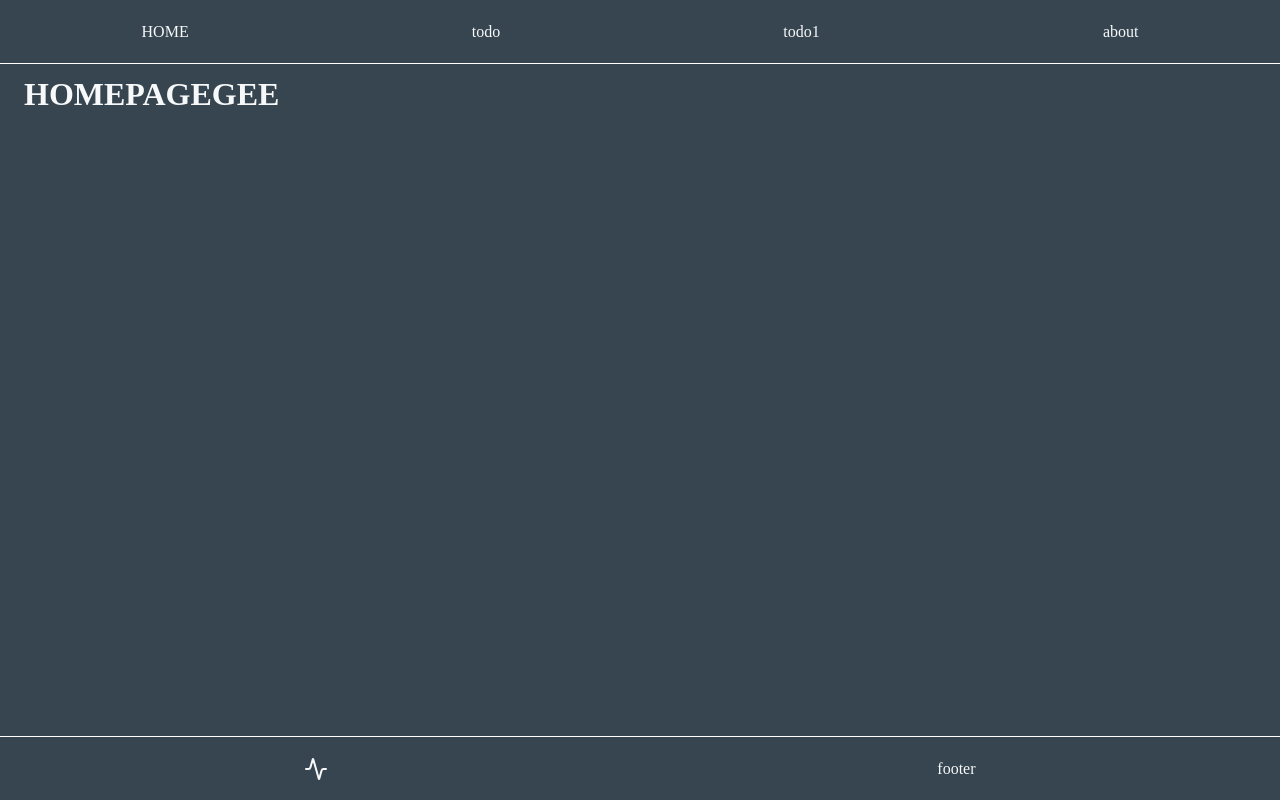
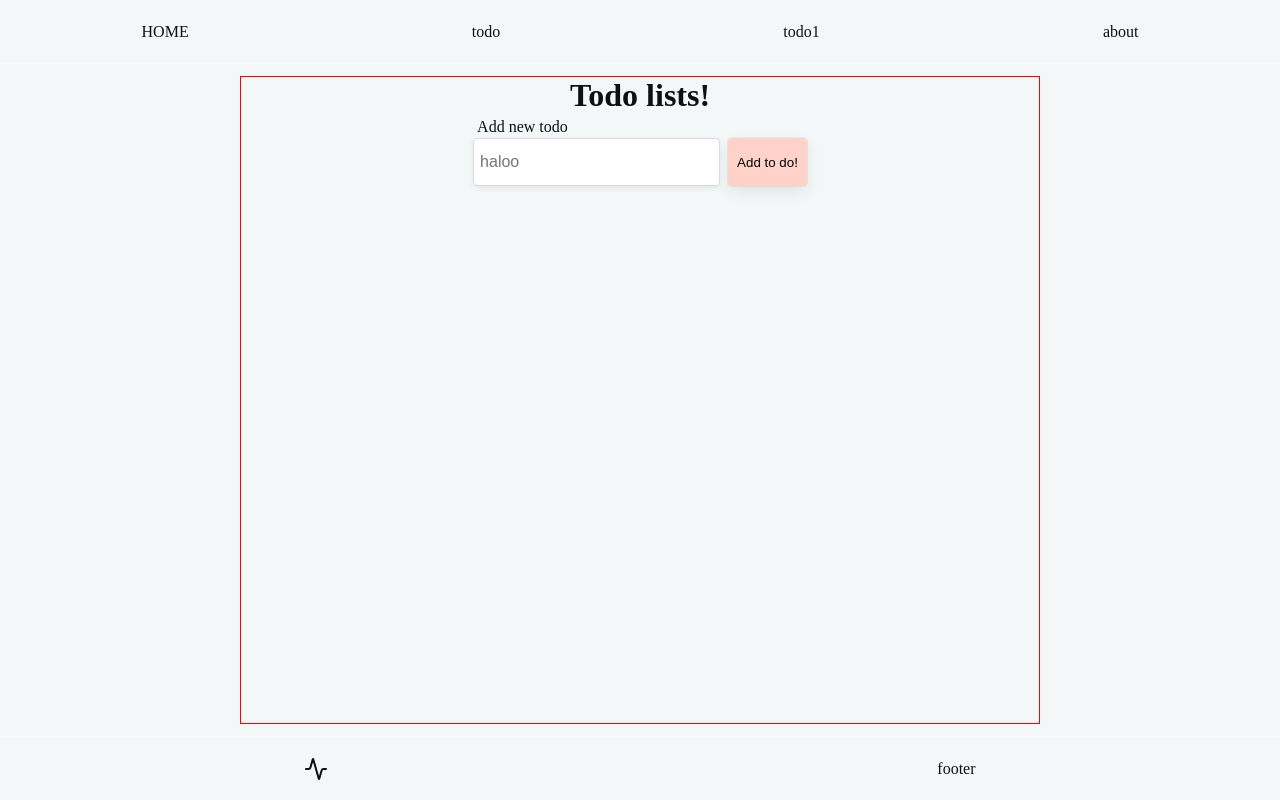
Before and after one commit to reijjo/todo-with-everything, a React (Vite) app in the folder client/: page / in a window 1280 px wide. Built offline with nearby package versions, Linux system fonts and the light colour scheme.

Commit message:
testing colors

```diff
--- a/client/src/components/common/footer/Footer.css
+++ b/client/src/components/common/footer/Footer.css
@@ -4,7 +4,7 @@ footer {
   align-items: center;
   height: 8vh;
   width: 100%;
-  background-color: var(--primary);
+  background-color: var(--primary-50);
 
   border-top: 1px solid white;
 }
--- a/client/src/components/common/icon/Icon.tsx
+++ b/client/src/components/common/icon/Icon.tsx
@@ -4,7 +4,7 @@ import dynamicIconImports from "lucide-react/dynamicIconImports";
 
 const fallback = <div style={{ background: "#ddd", width: 24, height: 24 }} />;
 
-interface IconProps extends Omit<LucideProps, "ref"> {
+export interface IconProps extends Omit<LucideProps, "ref"> {
   name: keyof typeof dynamicIconImports;
 }
 
--- a/client/src/components/common/index.ts
+++ b/client/src/components/common/index.ts
@@ -2,3 +2,4 @@ export { Footer } from "./footer/Footer";
 export { Navbar } from "./navbar/Navbar";
 export { NotFound } from "./not-found/NotFound";
 export { Icon } from "./icon/Icon";
+export { TextInput } from "./input/TextInput";
--- /dev/null
+++ b/client/src/components/common/input/TextInput.css
@@ -0,0 +1,67 @@
+.text-input-wrapper {
+  display: flex;
+  flex-direction: column;
+  margin: 4px 0;
+  /* border: 1px solid orange; */
+}
+
+.todo-optional {
+  display: flex;
+  justify-content: space-between;
+
+  margin-bottom: 2px;
+  padding: 0 4px;
+}
+
+.optional {
+  font-size: smaller;
+  font-size: 0.925rem;
+  color: var(--primary-700);
+}
+
+.input-extra {
+  position: relative;
+  display: flex;
+  align-items: center;
+  width: 100%;
+
+  & input {
+    padding: 12px 6px;
+    border: 1px solid var(--border-medium);
+    border-radius: 4px;
+    height: 3rem;
+    font-size: 1rem;
+    flex: 1;
+    padding-right: 2rem;
+
+    box-shadow: var(--shadow-input);
+
+    &:active,
+    &:focus {
+      border: 1px solid var(--border-dark);
+      outline: none;
+    }
+  }
+
+  & span {
+    position: absolute;
+    right: 0.25rem;
+    display: flex;
+    align-items: center;
+    pointer-events: none;
+  }
+}
+
+/* Input width */
+.input-width-s {
+  width: 25%;
+}
+.input-width-m {
+  width: 50%;
+}
+.input-width-l {
+  width: 75%;
+}
+.input-width-xl {
+  width: 100%;
+}
--- /dev/null
+++ b/client/src/components/common/input/TextInput.tsx
@@ -0,0 +1,51 @@
+import "./TextInput.css";
+import { ChangeEvent } from "react";
+import { Icon, IconProps } from "../icon/Icon";
+
+interface TextInputProps {
+  labelText?: string;
+  placeholder?: string;
+  className?: string;
+  value?: string;
+  name: string;
+  id: string;
+  optional?: boolean;
+  iconName?: IconProps["name"];
+  onChange?: (e: ChangeEvent<HTMLInputElement>) => void;
+}
+
+export const TextInput = ({
+  labelText,
+  placeholder,
+  className,
+  value,
+  name,
+  id,
+  optional,
+  iconName,
+  onChange,
+}: TextInputProps) => {
+  return (
+    <div className={`text-input-wrapper ${className}`}>
+      <div className="todo-optional">
+        {labelText && <label htmlFor={id}>{labelText}</label>}
+        {optional && <p className="optional">(optional)</p>}
+      </div>
+      <div className="input-extra">
+        <input
+          placeholder={placeholder}
+          type="text"
+          value={value}
+          name={name}
+          id={id}
+          onChange={onChange}
+        />
+        {iconName && (
+          <span>
+            <Icon name={iconName} size={20} />{" "}
+          </span>
+        )}
+      </div>
+    </div>
+  );
+};
--- a/client/src/components/common/navbar/Navbar.css
+++ b/client/src/components/common/navbar/Navbar.css
@@ -4,7 +4,7 @@ nav {
   align-items: center;
   height: 8vh;
   width: 100%;
-  background-color: var(--primary);
+  background-color: var(--primary-50);
 
   border-bottom: 1px solid white;
 }
--- /dev/null
+++ b/client/src/components/homepage/Homepage.css
@@ -0,0 +1,38 @@
+.todo-lists {
+  display: flex;
+  flex-direction: column;
+  align-items: center;
+  margin: 0 auto;
+
+  width: 100%;
+  width: min(800px, 100%);
+
+  border: 1px solid red;
+}
+
+.input-with-button {
+  width: 100%;
+  display: flex;
+  justify-content: center;
+  align-items: flex-end;
+
+  & button {
+    height: 3rem;
+    margin: 4px 0 4px 8px;
+    padding: 0 8px;
+    border-radius: 4px;
+
+    border: 1px solid var(--secondary-200);
+    background-color: var(--secondary-200);
+    box-shadow: var(--shadow-s);
+
+    &:hover {
+      background-color: var(--secondary-100);
+      cursor: pointer;
+    }
+
+    &:active {
+      transform: translateY(2px);
+    }
+  }
+}
--- a/client/src/components/homepage/Homepage.tsx
+++ b/client/src/components/homepage/Homepage.tsx
@@ -1,7 +1,22 @@
+import "./Homepage.css";
+import { TextInput } from "../common";
+
 export const Homepage = () => {
   return (
     <main className="wrapper">
-      <h1>HOMEPAGEGEE</h1>
+      <div className="todo-lists">
+        <h1>Todo lists!</h1>
+        <div className="input-with-button">
+          <TextInput
+            name="AddTodo"
+            id="AddTodo"
+            placeholder="haloo"
+            labelText="Add new todo"
+            className="input-width-xs"
+          />
+          <button>Add to do!</button>
+        </div>
+      </div>
     </main>
   );
 };
--- a/client/src/index.css
+++ b/client/src/index.css
@@ -7,7 +7,8 @@
 body {
   width: 100%;
   /* font-family: ; */
-  color: var(--text-light);
+  font-size: 1em;
+  color: var(--text-dark);
   background-color: var(--primary);
 }
 
@@ -21,7 +22,7 @@ body {
   display: flex;
   flex-grow: 1;
 
-  background-color: var(--primary);
+  background-color: var(--primary-50);
 
   @media only screen and (max-width: 800px) {
     /* 8 grids */
```
